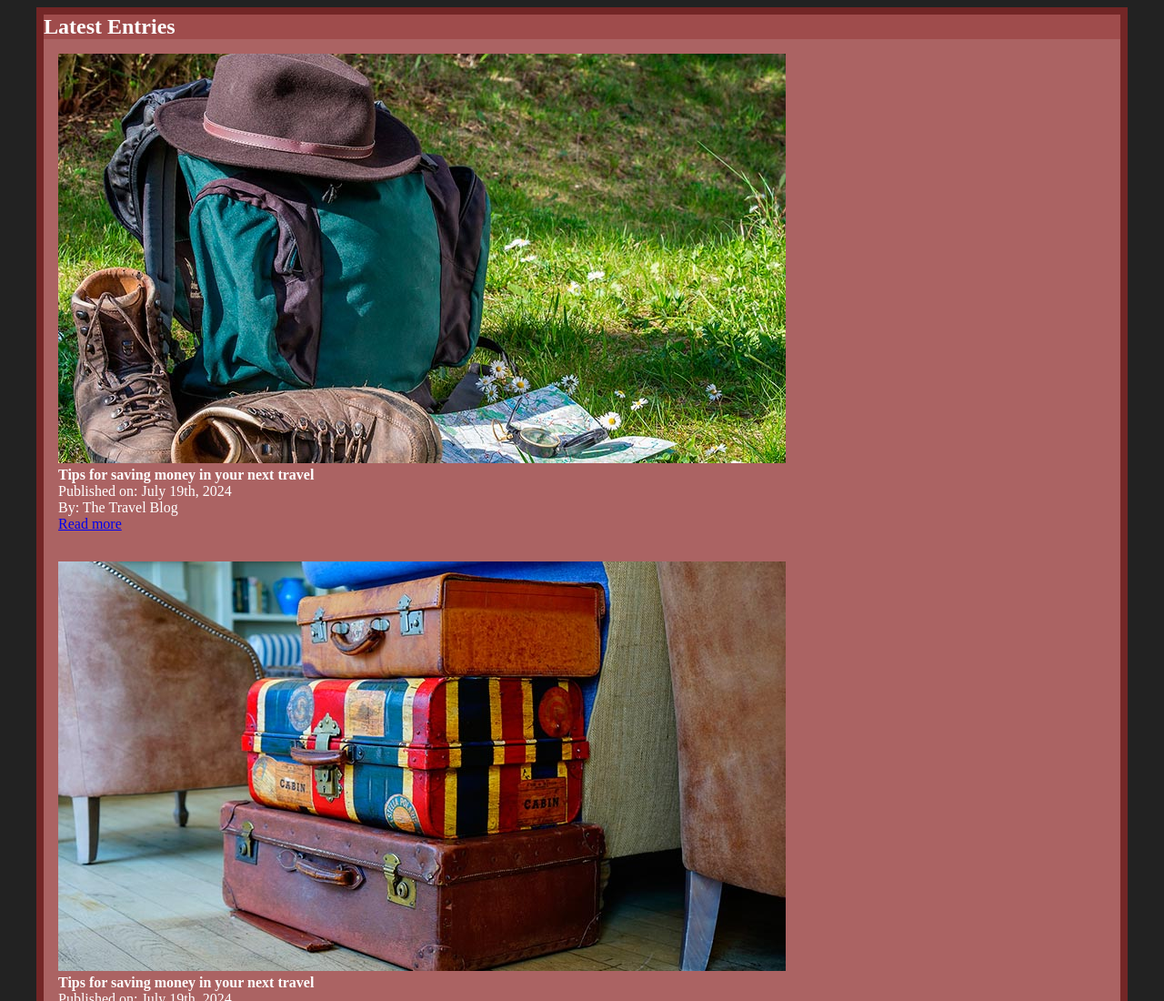
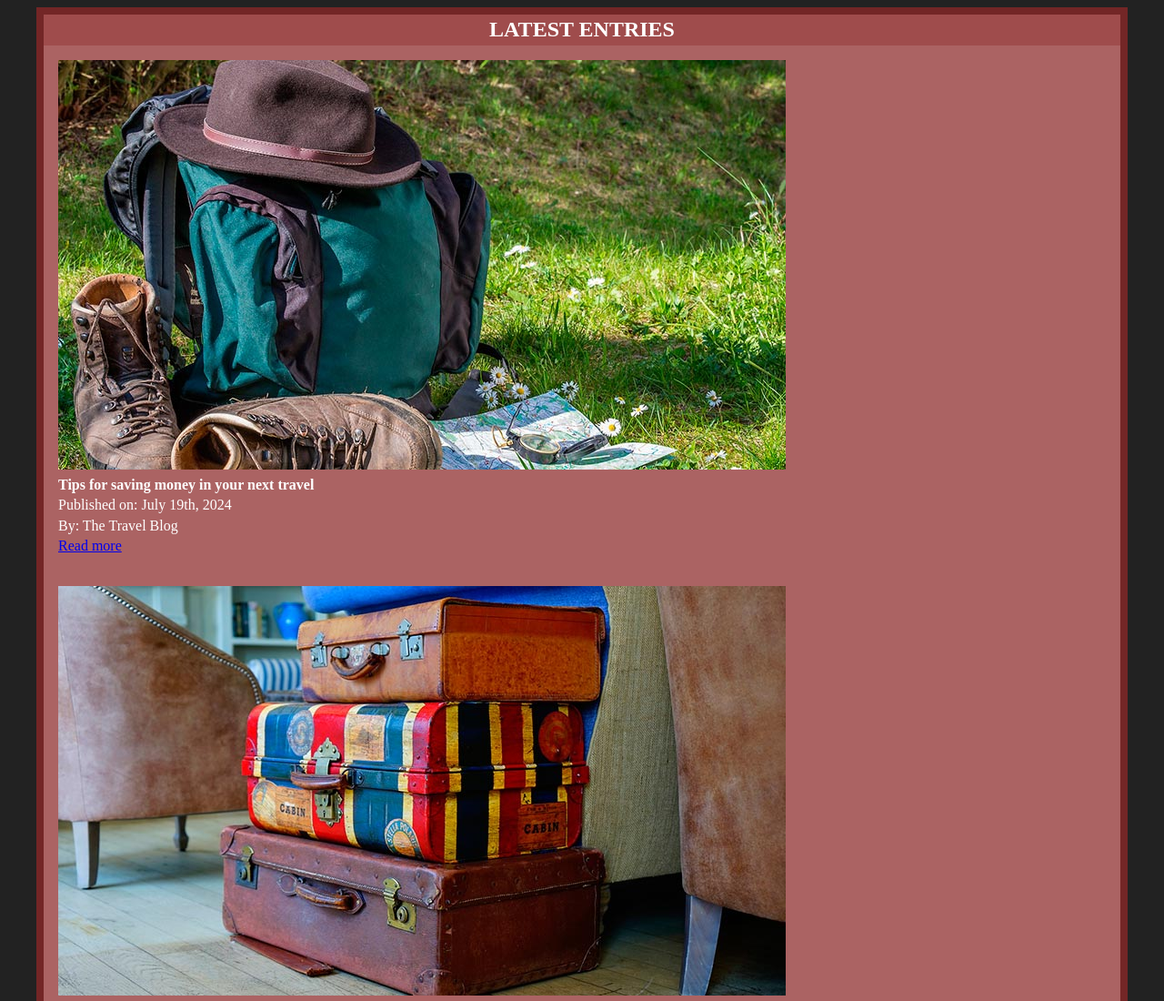
Before and after one commit to FabianUlises/flexbox-10-projects, a plain HTML site: page 1. flex-cards/index.html in a window 1280 px wide. Shown: the top 1100 px of the page at 91% size. Drawn offline with Linux system fonts and the light colour scheme.

Commit message:
Updated main css file. Added styles to page header.

```diff
--- a/1. flex-cards/main.css
+++ b/1. flex-cards/main.css
@@ -10,6 +10,8 @@ html {
     padding: .5rem;
     color: #fff;
     background-color: #222;
+    font-family: 'Monaspace Radon';
+    line-height: 1.4;
 }
 img {
     max-inline-size: 100%;
@@ -23,6 +25,10 @@ img {
 }
 .main-content {
 
+    h2 {
+        text-align: center;
+        text-transform: uppercase;
+    }
 
     /* DEBUGGING STLYES */
     background-color: hsla(0 60% 70% / .4);
```
